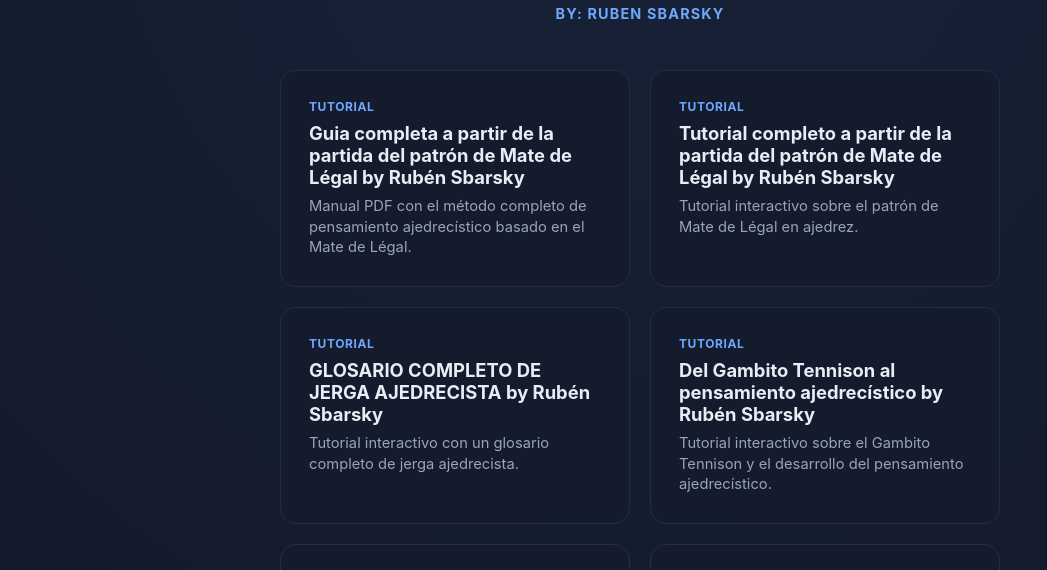
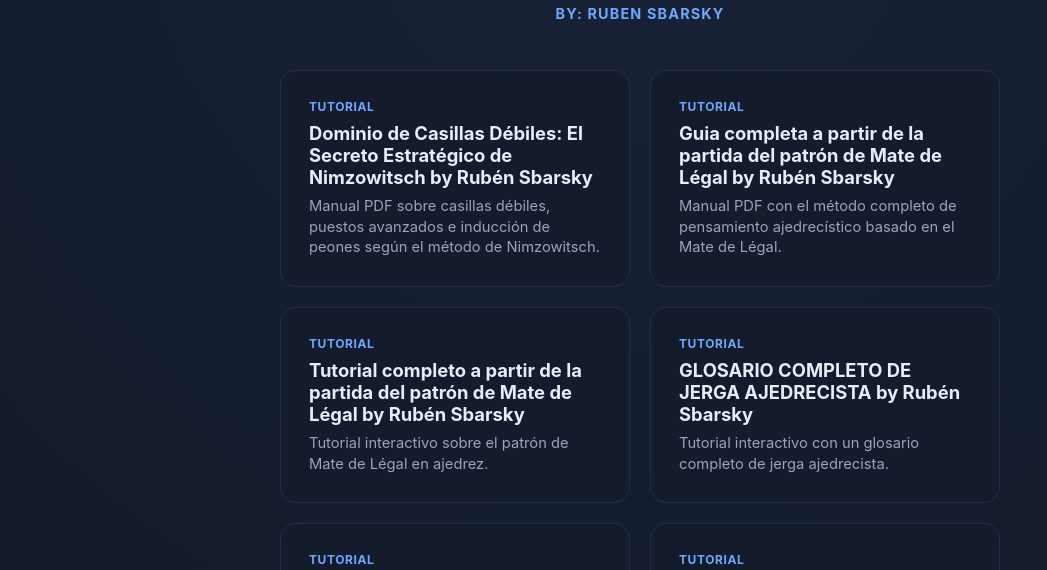
Before and after one commit to rubenurbano/tutoriales-ajedrez, a plain HTML site: page index.html in a window 1280 px wide. Shown: the part 155-725 px from the top of the page, without its empty margins (0-1047 px from the left). Drawn offline with Linux system fonts and the light colour scheme.

Commit message:
Añadir tarjeta: Dominio de Casillas Débiles (Nimzowitsch)

```diff
--- a/index.html
+++ b/index.html
@@ -92,6 +92,12 @@
   <p class="author">By: Ruben Sbarsky</p>
 
   <div class="grid">
+    <a class="card" href="guia-casillas-debiles.html">
+      <span class="tag">Tutorial</span>
+      <h2>Dominio de Casillas Débiles: El Secreto Estratégico de Nimzowitsch  by Rubén Sbarsky </h2>
+      <p>Manual PDF sobre casillas débiles, puestos avanzados e inducción de peones según el método de Nimzowitsch.</p>
+    </a>
+
     <a class="card" href="guia-mate-de-legal-v2.html">
       <span class="tag">Tutorial</span>
       <h2>Guia completa a partir de la partida del patrón de Mate de Légal  by Rubén Sbarsky </h2>
```
